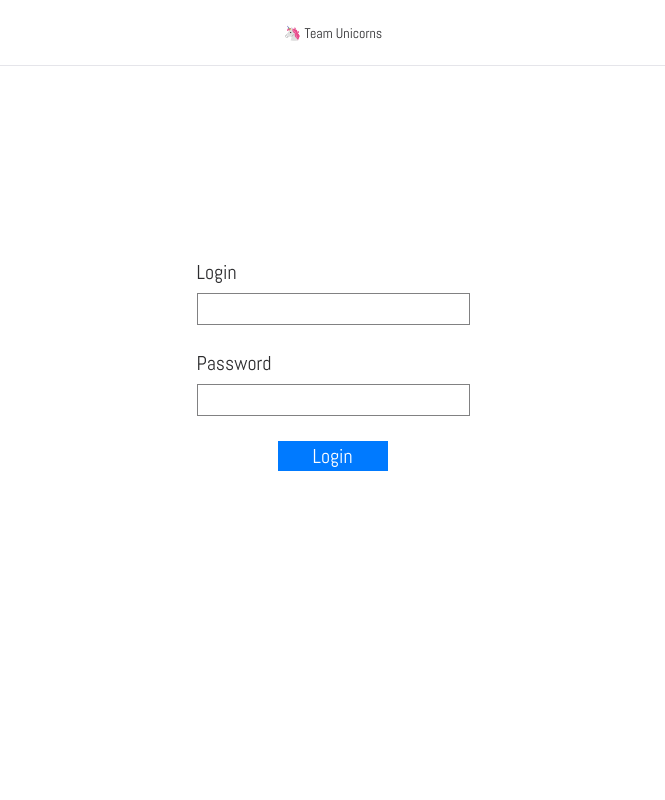
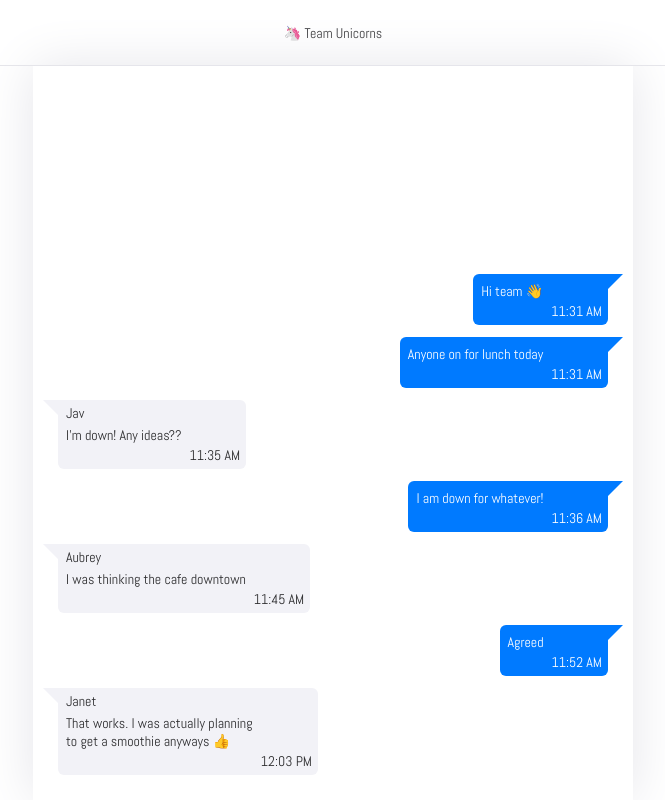
Before and after one commit to plplmax/unicorn-team-chat, a Vue app in the folder frontend/: page /chat in a window 1280 px wide. Shown: the whole page, without its empty margins (307-972 px from the left). Built offline with nearby package versions, Linux system fonts and the light colour scheme.

Commit message:
feat: implement message history at frontend (#50)

```diff
--- a/frontend/package.json
+++ b/frontend/package.json
@@ -11,7 +11,8 @@
   },
   "dependencies": {
     "axios": "^1.3.6",
-    "vue": "^3.2.47"
+    "vue": "^3.2.47",
+    "vue-router": "^4.1.6"
   },
   "devDependencies": {
     "@rushstack/eslint-patch": "^1.2.0",
--- a/frontend/src/App.vue
+++ b/frontend/src/App.vue
@@ -1,6 +1,5 @@
 <script setup>
 import HeaderItem from './components/common/HeaderItem.vue'
-import LoginView from '@/views/LoginView.vue'
 </script>
 
 <template>
@@ -9,6 +8,6 @@ import LoginView from '@/views/LoginView.vue'
   </header>
 
   <main>
-    <LoginView />
+    <router-view></router-view>
   </main>
 </template>
--- a/frontend/src/assets/base.css
+++ b/frontend/src/assets/base.css
@@ -74,6 +74,7 @@
 }
 
 html {
+  /* @todo #45:15m Increase font-size value on the high-density screens */
   font-size: 62.5%;
 }
 
--- /dev/null
+++ b/frontend/src/components/chat/MessageItem.vue
@@ -0,0 +1,95 @@
+<script setup>
+defineProps({
+  self: {
+    type: Boolean,
+    default: false
+  },
+  author: {
+    type: String,
+    required: true
+  },
+  message: {
+    type: String,
+    required: true
+  },
+  time: {
+    type: String,
+    required: true
+  }
+})
+</script>
+
+<template>
+  <div :class="{ message: true, 'message-left': !self, 'message-right': self }">
+    <p v-if="!self" class="author">{{ author }}</p>
+    <div class="content-wrapper">
+      <p class="content">{{ message }}</p>
+      <p class="time">{{ time }}</p>
+    </div>
+  </div>
+</template>
+
+<style scoped>
+.message {
+  display: flex;
+  position: relative;
+  max-width: 26rem;
+  width: fit-content;
+  margin-top: 1.2rem;
+  padding: 0.4rem 0.6rem 0.5rem 0.8rem;
+  font-size: 1.4rem;
+  border-radius: 0 0.6rem 0.6rem 0.6rem;
+  /* @todo #45:15m Replace background-color value with the constant */
+  background-color: #f2f2f7;
+  overflow-wrap: anywhere;
+}
+
+.content {
+  padding-bottom: 2rem;
+}
+
+.time {
+  min-width: fit-content;
+  margin-top: auto;
+  padding-left: 0.8rem;
+  text-align: right;
+}
+
+.content-wrapper {
+  display: flex;
+  margin-top: 0.4rem;
+}
+
+.message-right {
+  background-color: var(--color-primary);
+  color: var(--color-on-primary);
+  margin-left: auto;
+  border-radius: 0.6rem 0 0.6rem 0.6rem;
+}
+
+.message-left {
+  flex-direction: column;
+}
+
+.message-left::before {
+  content: '';
+  position: absolute;
+  right: 100%;
+  top: 0;
+  width: 0;
+  height: 0;
+  border-right: 1.5rem solid #f2f2f7;
+  border-bottom: 1.5rem solid transparent;
+}
+
+.message-right::after {
+  content: '';
+  position: absolute;
+  left: 100%;
+  top: 0;
+  width: 0;
+  height: 0;
+  border-right: 1.5rem solid transparent;
+  border-top: 1.5rem solid var(--color-primary);
+}
+</style>
--- /dev/null
+++ b/frontend/src/views/ChatView.vue
@@ -0,0 +1,32 @@
+<script setup>
+import MessageItem from '@/components/chat/MessageItem.vue'
+</script>
+
+<template>
+  <div class="message-container">
+    <MessageItem
+      author="Janet"
+      message="That works. I was actually planning to get a smoothie anyways 👍"
+      time="12:03 PM"
+    />
+    <MessageItem :self="true" author="Maks" message="Agreed" time="11:52 AM" />
+    <MessageItem author="Aubrey" message="I was thinking the cafe downtown" time="11:45 AM" />
+    <MessageItem :self="true" author="Maks" message="I am down for whatever!" time="11:36 AM" />
+    <MessageItem author="Jav" message="I’m down! Any ideas??" time="11:35 AM" />
+    <MessageItem :self="true" author="Maks" message="Anyone on for lunch today" time="11:31 AM" />
+    <MessageItem :self="true" author="Maks" message="Hi team 👋" time="11:31 AM" />
+  </div>
+</template>
+
+<style scoped>
+.message-container {
+  display: flex;
+  flex-direction: column-reverse;
+  max-width: 60rem;
+  height: calc(100vh - 6.65rem);
+  margin: auto;
+  padding: 2.5rem;
+  overflow: auto;
+  box-shadow: 0 0 5rem #e5e5ea;
+}
+</style>
```
Also changed, not shown: frontend/src/main.js (+14 -1 lines), 1 other file (tests, documents, lock files or other folders).
